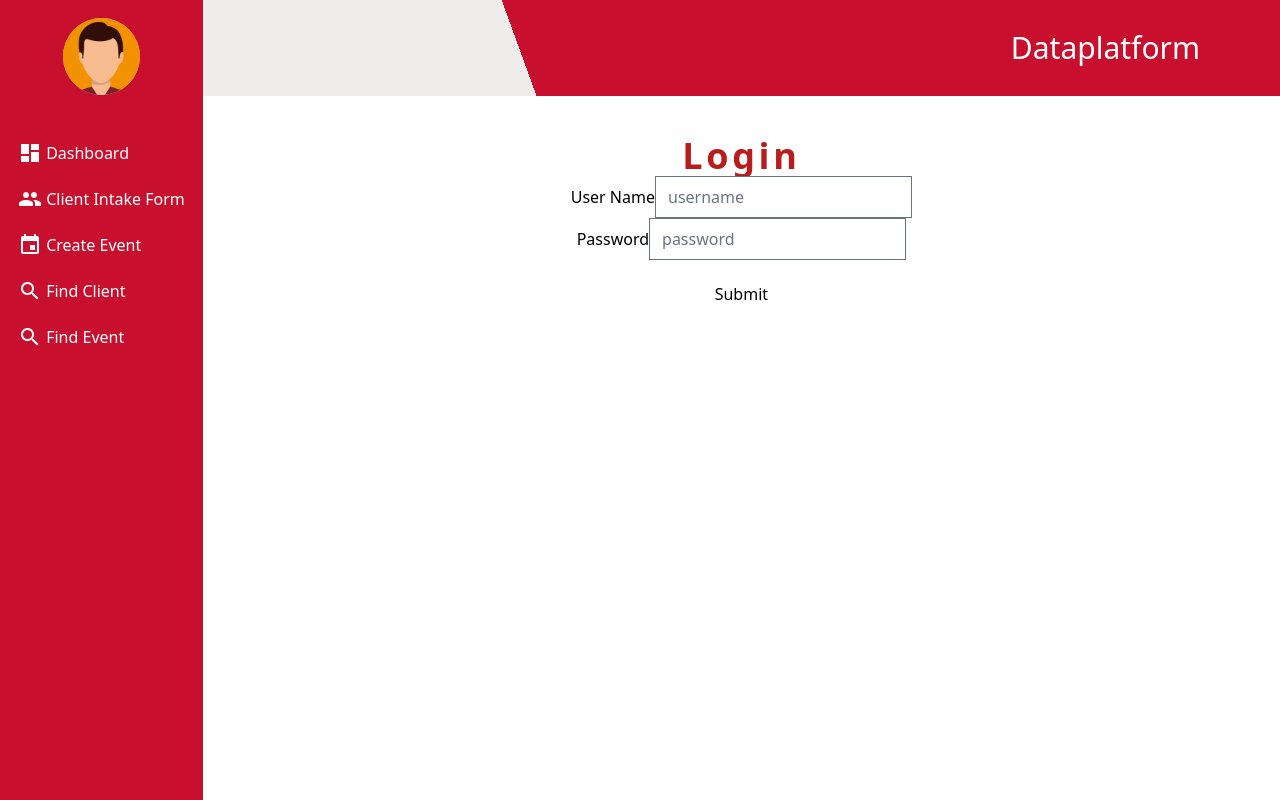
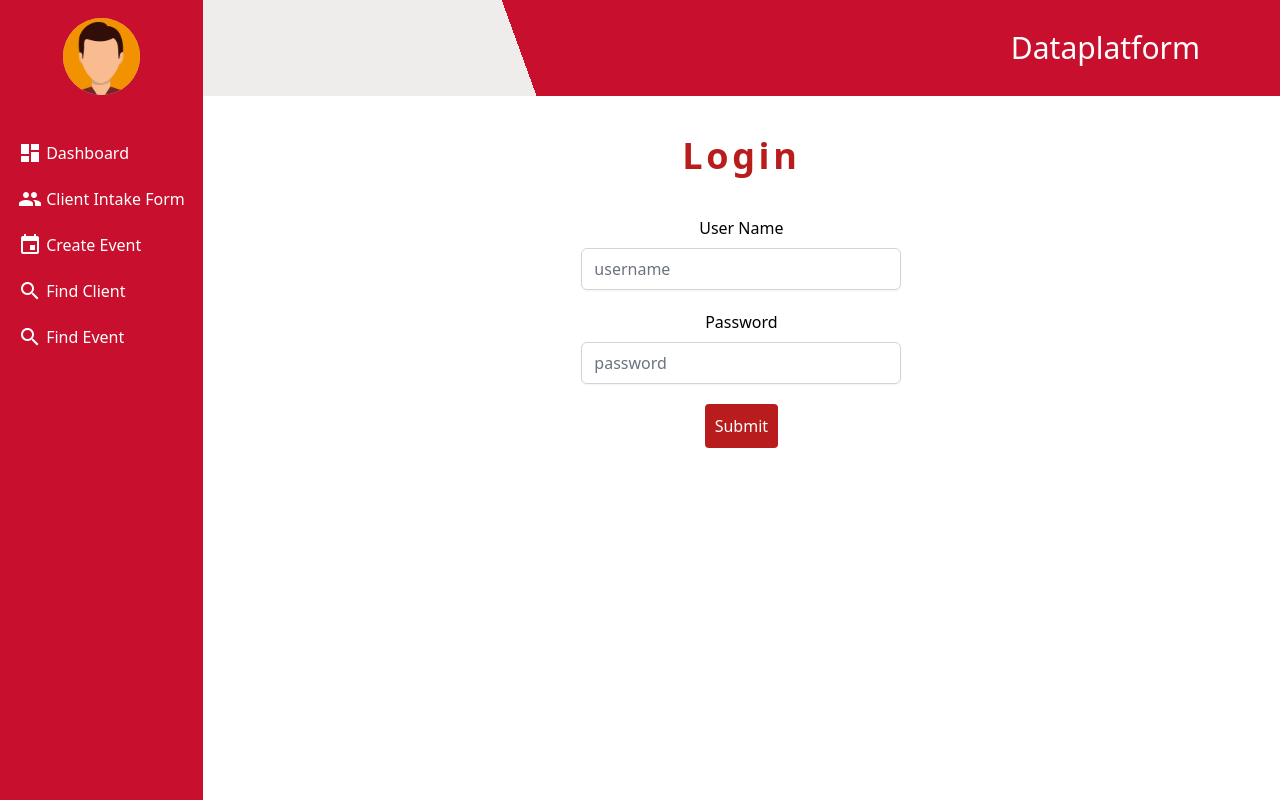
Before and after one commit to CIS-Spring-2023/project-cis_4339_project_26, a Vue app in the folder frontend/: page / in a window 1280 px wide. Built offline with nearby package versions, Linux system fonts and the light colour scheme; no server answers.

Commit message:
fixed the style to tailwind for login

```diff
--- a/frontend/src/views/login.vue
+++ b/frontend/src/views/login.vue
@@ -3,20 +3,23 @@
 <template>
     <main>
         <div>
-            <h1 class="font-bold text-4xl text-red-700 tracking-widest text-center mt-10">
+            <h1 class="font-bold text-4xl text-red-700 tracking-widest text-center mt-10 mb-10">
                 Login
             </h1>
         </div>
-        <form @submit.prevent="store.login(username, password)" novalidate="true">
+        <form class="flex flex-col justify-center items-center" @submit.prevent="store.login(username, password)" novalidate="true">
 
-        <div class="form-group text-center">
+        <div class="text-center w-80">
             <label>User Name</label>
-            <input type="text" class="form-control" v-model="username" placeholder="username" required>
-        <div class="form-group">
+            <input type="text"
+            class="mt-2 mb-5 w-full rounded-md border-gray-300 shadow-sm focus:border-indigo-300 focus:ring focus:ring-indigo-200 focus:ring-opacity-50" v-model="username" placeholder="username" required>
+        <div class="text-center" >
             <label>Password</label>
-            <input type="password" class="form-control" v-model="password" placeholder="password" required>
+            <input type="password"
+            class="mt-2 mb-5 w-full rounded-md border-gray-300 shadow-sm focus:border-indigo-300 focus:ring focus:ring-indigo-200 focus:ring-opacity-50"
+            v-model="password" placeholder="password" required>
             </div>
-            <button class="btn btn-danger mt-3">Submit</button>
+            <button class="bg-red-700 text-white rounded">Submit</button>
         </div>
         </form>
     </main>
@@ -37,6 +40,12 @@ export default {
         return {
             store,
         }
+    },
+    data() {
+        return {
+            isAuthorized: false,
+            restrictPages: ['/eventform', '/intakeform']
+        }
     }
 }
 </script>
```
